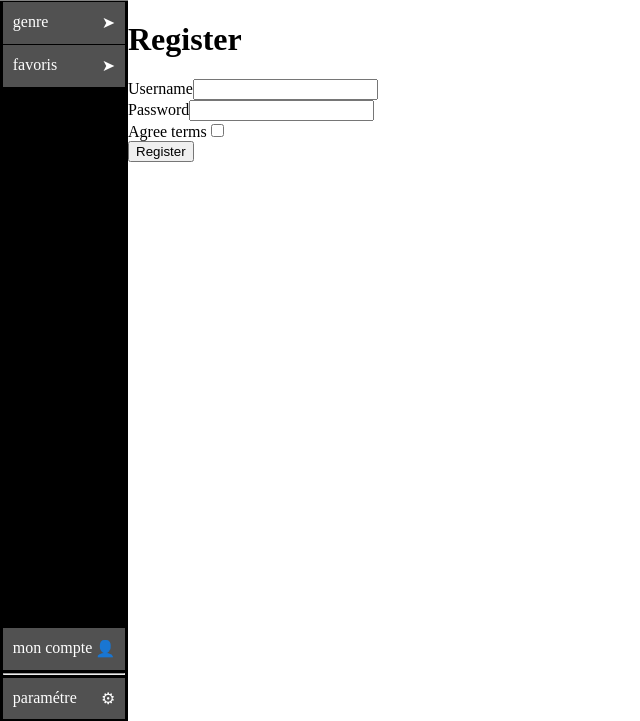
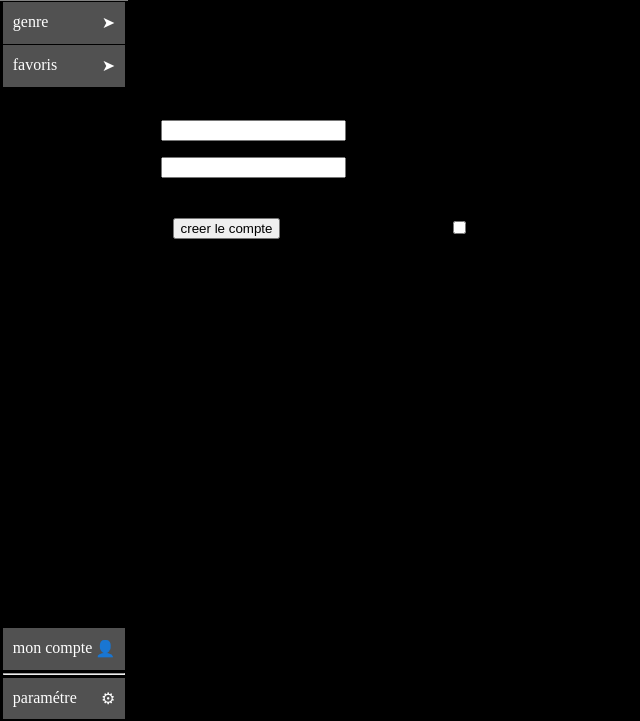
Before and after one commit to carmut/anime-web-liste, a Symfony app: template templates/registration/register.html.twig in a window 1280 px wide. Shown: the part 90-811 px from the top of the page, without its empty margins (0-640 px from the left). Run offline with Twig, Linux system fonts and the light colour scheme; the template is opened without the code that fills it, so the values that code supplies are empty; form fields are guessed from the names that the template uses; some libraries are stand-ins or nearby versions.

Commit message:
register CSS

```diff
--- a/public/css/register.css
+++ b/public/css/register.css
@@ -1,5 +1,41 @@
 #register_container{
+    /* style */
     background: white;
     flex-grow: 1;
     width: 90vw;
+    /* placement */
+    display: flex;
+    justify-content: center;
+    align-items: center;
 }
+
+#register-card{
+    /* placement */
+    display: flex;
+    flex-direction: column;
+    align-items: center;
+    /* style */
+    border: black 1px solid;
+    width: fit-content;
+    margin: 1em;
+    border-radius: 15px;
+    padding: 1em;
+}
+
+#register-btn{
+    /* placement */
+    width: 40vh;
+    display: flex;
+    flex-direction: row-reverse;
+    justify-content: space-around;
+}
+
+#register-password ,#register-name{
+    display: flex;
+    justify-content: space-between;
+    padding: 0.5em 0;
+}
+
+#register-input{
+    padding-bottom: 2em;
+}
--- a/templates/registration/register.html.twig
+++ b/templates/registration/register.html.twig
@@ -7,23 +7,41 @@
 {% endblock %}
 
 {% block body %}
-    <div id='register_container'>
-        <h1>Register</h1>
+
+    <div id='register-card'>
+        <div>
+            <h1 class="h3 mb-3 font-weight-normal">création d'un compte</h1>
+        </div>
         {{ form_errors(registrationForm) }}
-
         {{ form_start(registrationForm) }}
-            <div>
-                {{ form_row(registrationForm.username) }}
+        <div id='register-input'>
+            <div id='register-name'>
+                {{ form_widget(registrationForm.username,{
+                    label: "nom d'utilisateur"
+                }) }}
             </div>
-            <div>
-                {{ form_row(registrationForm.plainPassword, {
-                    label: 'Password'
+            <div id='register-password'>
+                {{ form_widget(registrationForm.plainPassword,{
+                    label: "mot de passe"
+                }) }}
+            </div>
+        </div>
+        <input type="hidden" name="_csrf_token"
+            value="{{ csrf_token('authenticate') }}"
+        >
+        <div id='register-btn'>
+            <div class="checkbox mb-3">
+                {{ form_row(registrationForm.agreeTerms,{
+                    label: "accepter les conditions"
                 }) }}
             </div>
             <div>
-                {{ form_row(registrationForm.agreeTerms) }}
+                <button class="btn btn-lg btn-primary" type="submit">
+                    creer le compte
+                </button>
             </div>
-            <button type="submit" class="btn">Register</button>
+        </div>
         {{ form_end(registrationForm) }}
     </div>
+
 {% endblock %}
```
